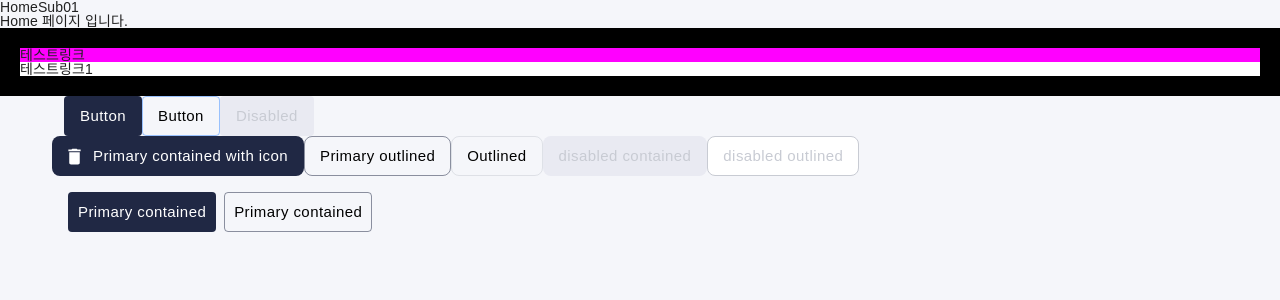
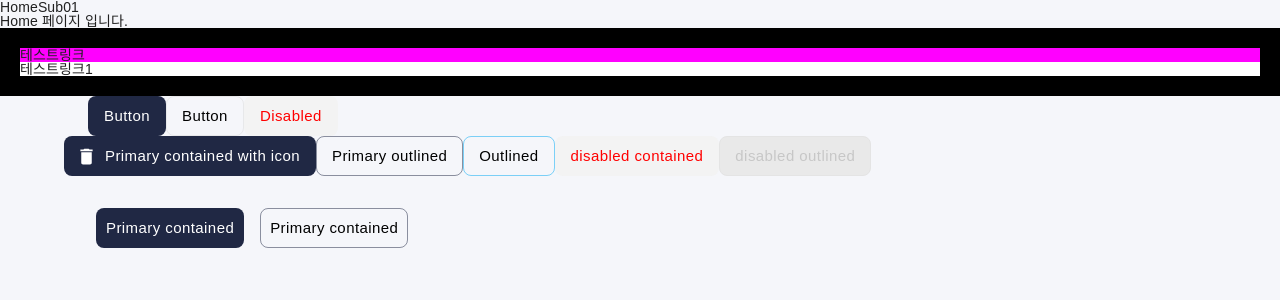
Before and after one commit to myommyo/power, a React (Create React App) app: page / in a window 1280 px wide. Shown: the top 300 px of the page. Built offline with nearby package versions, Linux system fonts and the light colour scheme.

Commit message:
Update Theme.js

```diff
--- a/src/assets/js/Theme.js
+++ b/src/assets/js/Theme.js
@@ -9,7 +9,6 @@ import grey from "@mui/material/colors/grey";
 
 const theme = (mode) =>
   createTheme({
-    spacing: 4,
     palette: {
       mode: 'light',
       primary: {
@@ -17,7 +16,7 @@ const theme = (mode) =>
       },
       secondary: {
         light: red[500],
-        main: '#3e8cff',
+        main: '#d9d9d9',
         dark: red[900],
         contrastText: '#202844'
       },
@@ -35,7 +34,7 @@ const theme = (mode) =>
         contrastText: grey[800]
       },
       info: {
-        main: '#c8cbd3'
+        main: lightBlue[500]
       },
       text: {
         primary: grey[900],
@@ -76,16 +75,16 @@ const theme = (mode) =>
                 case "contained":
                   return {
                     "&.Mui-disabled": {
-                  background: "#e9eaf2",
-                  color: "#c8cbd3"
+                      background: "#f3f3f3",
+                      color: "red"
                     }
                   };
                 case "outlined":
                   return {
                     "&.Mui-disabled": {
-                  background: "#fff",
-                  color: "#c8cbd3",
-                  borderColor: "#c8cbd3"
+                      background: "#e9e9e9",
+                      color: "#c7c7c7",
+                      borderColor: "#e4e4e4"
                     }
                   };
                 default:
@@ -96,17 +95,13 @@ const theme = (mode) =>
       },
         variants: [
           {
-            props: { size: "icon" },
+            props: { variant: "test" },
             style: {
-              borderRadius : '8px',
+              color: 'red',
+              fontSize: 80,
+              fontWeight: 800,
+              textShadow: "2px 2px black"
             }
-            // props: { variant: "test" },
-            // style: {
-            //   color: 'red',
-            //   fontSize: 80,
-            //   fontWeight: 800,
-            //   textShadow: "2px 2px black"
-            // }
           }
         ],
         defaultProps: {
@@ -117,7 +112,7 @@ const theme = (mode) =>
             textTransform: 'none',
             fontSize: '15px',
             height: '40px',
-            // borderRadius: '8px',
+            borderRadius: '8px',
             textAlign: "center"
           },
         }
@@ -125,4 +120,342 @@ const theme = (mode) =>
     }
   });
 
-export default theme;
+
+
+export const defaultTheme = createTheme({
+  palette: {
+    mode: 'light',
+    primary: {
+      main: '#202844'
+    },
+    secondary: {
+      light: red[500],
+      main: '#d9d9d9',
+      dark: red[900],
+      contrastText: '#202844'
+    },
+    error: {
+      light: red[400],
+      main: red[500],
+      dark: red[300],
+      contrastText: grey[800]
+    },
+    success: {
+      main: green[500]
+    },
+    warning: {
+      main: yellow[500],
+      contrastText: grey[800]
+    },
+    info: {
+      main: lightBlue[500]
+    },
+    text: {
+      primary: grey[900],
+      secondary: grey[700],
+      disabled: grey[500]
+    },
+    action: {
+      active: red[200],
+      activeOpacity: 1,
+      disabled: grey[700],
+      disabledBackground: grey[200],
+      hover: red[100],
+      hoverOpacity: 0.7,
+      focus: red[600],
+      focusOpacity: 1,
+      selected: red[300],
+      selectedOpacity: 1
+    },
+    background: {
+      default: '#f5f6fa',
+      paper: '#fff'
+    },
+    common: {
+      black: grey[900],
+      white: grey[200]
+    },
+    tonalOffset: 0.2
+  },
+  components: {
+    MuiButton: {
+      styleOverrides: {
+        outlined: {
+          color:'#000'
+        },
+
+          root: ({ ownerState }) => {
+            switch (ownerState.variant) {
+              case "contained":
+                return {
+                  "&.Mui-disabled": {
+                    background: "#f3f3f3",
+                    color: "red"
+                  }
+                };
+              case "outlined":
+                return {
+                  "&.Mui-disabled": {
+                    background: "#e9e9e9",
+                    color: "#c7c7c7",
+                    borderColor: "#e4e4e4"
+                  }
+                };
+              default:
+                return;
+            }
+
+      },
+    },
+      variants: [
+        {
+          props: { variant: "test" },
+          style: {
+            color: 'red',
+            fontSize: 80,
+            fontWeight: 800,
+            textShadow: "2px 2px black"
+          }
+        }
+      ],
+      defaultProps: {
+        disableRipple : true,
+        disableElevation: true,
+        style: {
+          boxShadow: 'none',
+          textTransform: 'none',
+          fontSize: '15px',
+          height: '40px',
+          borderRadius: '8px',
+          textAlign: "center"
+        },
+      }
+    }
+  }
+});
+
+export const darkTheme = createTheme({
+  palette: {
+    mode: 'dark',
+    primary: {
+      main: '#202844'
+    },
+    secondary: {
+      light: red[500],
+      main: '#d9d9d9',
+      dark: red[900],
+      contrastText: '#202844'
+    },
+    error: {
+      light: red[400],
+      main: red[500],
+      dark: red[300],
+      contrastText: grey[800]
+    },
+    success: {
+      main: green[500]
+    },
+    warning: {
+      main: yellow[500],
+      contrastText: grey[800]
+    },
+    info: {
+      main: lightBlue[500]
+    },
+    text: {
+      primary: grey[900],
+      secondary: grey[700],
+      disabled: grey[500]
+    },
+    action: {
+      active: red[200],
+      activeOpacity: 1,
+      disabled: grey[700],
+      disabledBackground: grey[200],
+      hover: red[100],
+      hoverOpacity: 0.7,
+      focus: red[600],
+      focusOpacity: 1,
+      selected: red[300],
+      selectedOpacity: 1
+    },
+    background: {
+      default: '#000000',
+      paper: '#fff'
+    },
+    common: {
+      black: grey[900],
+      white: grey[200]
+    },
+    tonalOffset: 0.2
+  },
+  components: {
+    MuiButton: {
+      styleOverrides: {
+        outlined: {
+          color:'#000'
+        },
+
+          root: ({ ownerState }) => {
+            switch (ownerState.variant) {
+              case "contained":
+                return {
+                  "&.Mui-disabled": {
+                    background: "#f3f3f3",
+                    color: "red"
+                  }
+                };
+              case "outlined":
+                return {
+                  "&.Mui-disabled": {
+                    background: "#e9e9e9",
+                    color: "#c7c7c7",
+                    borderColor: "#e4e4e4"
+                  }
+                };
+              default:
+                return;
+            }
+
+      },
+    },
+      variants: [
+        {
+          props: { variant: "test" },
+          style: {
+            color: 'red',
+            fontSize: 80,
+            fontWeight: 800,
+            textShadow: "2px 2px black"
+          }
+        }
+      ],
+      defaultProps: {
+        disableRipple : true,
+        disableElevation: true,
+        style: {
+          boxShadow: 'none',
+          textTransform: 'none',
+          fontSize: '15px',
+          height: '40px',
+          borderRadius: '8px',
+          textAlign: "center"
+        },
+      }
+    }
+  }
+});
+
+export const blueTheme = createTheme({
+  palette: {
+    primary: {
+      main: '#202844'
+    },
+    secondary: {
+      light: red[500],
+      main: '#d9d9d9',
+      dark: red[900],
+      contrastText: '#202844'
+    },
+    error: {
+      light: red[400],
+      main: red[500],
+      dark: red[300],
+      contrastText: grey[800]
+    },
+    success: {
+      main: green[500]
+    },
+    warning: {
+      main: yellow[500],
+      contrastText: grey[800]
+    },
+    info: {
+      main: lightBlue[500]
+    },
+    text: {
+      primary: grey[900],
+      secondary: grey[700],
+      disabled: grey[500]
+    },
+    action: {
+      active: red[200],
+      activeOpacity: 1,
+      disabled: grey[700],
+      disabledBackground: grey[200],
+      hover: red[100],
+      hoverOpacity: 0.7,
+      focus: red[600],
+      focusOpacity: 1,
+      selected: red[300],
+      selectedOpacity: 1
+    },
+    background: {
+      default: '#0000ff',
+      paper: '#fff'
+    },
+    common: {
+      black: grey[900],
+      white: grey[200]
+    },
+    tonalOffset: 0.2
+  },
+  components: {
+    MuiButton: {
+      styleOverrides: {
+        outlined: {
+          color:'#000'
+        },
+
+          root: ({ ownerState }) => {
+            switch (ownerState.variant) {
+              case "contained":
+                return {
+                  "&.Mui-disabled": {
+                    background: "#f3f3f3",
+                    color: "red"
+                  }
+                };
+              case "outlined":
+                return {
+                  "&.Mui-disabled": {
+                    background: "#e9e9e9",
+                    color: "#c7c7c7",
+                    borderColor: "#e4e4e4"
+                  }
+                };
+              default:
+                return;
+            }
+
+      },
+    },
+      variants: [
+        {
+          props: { variant: "test" },
+          style: {
+            color: 'red',
+            fontSize: 80,
+            fontWeight: 800,
+            textShadow: "2px 2px black"
+          }
+        }
+      ],
+      defaultProps: {
+        disableRipple : true,
+        disableElevation: true,
+        style: {
+          boxShadow: 'none',
+          textTransform: 'none',
+          fontSize: '15px',
+          height: '40px',
+          borderRadius: '8px',
+          textAlign: "center"
+        },
+      }
+    }
+  }
+});
+
+
+export default defaultTheme;
```
Lines whose indentation alone changed are shown as unchanged.
